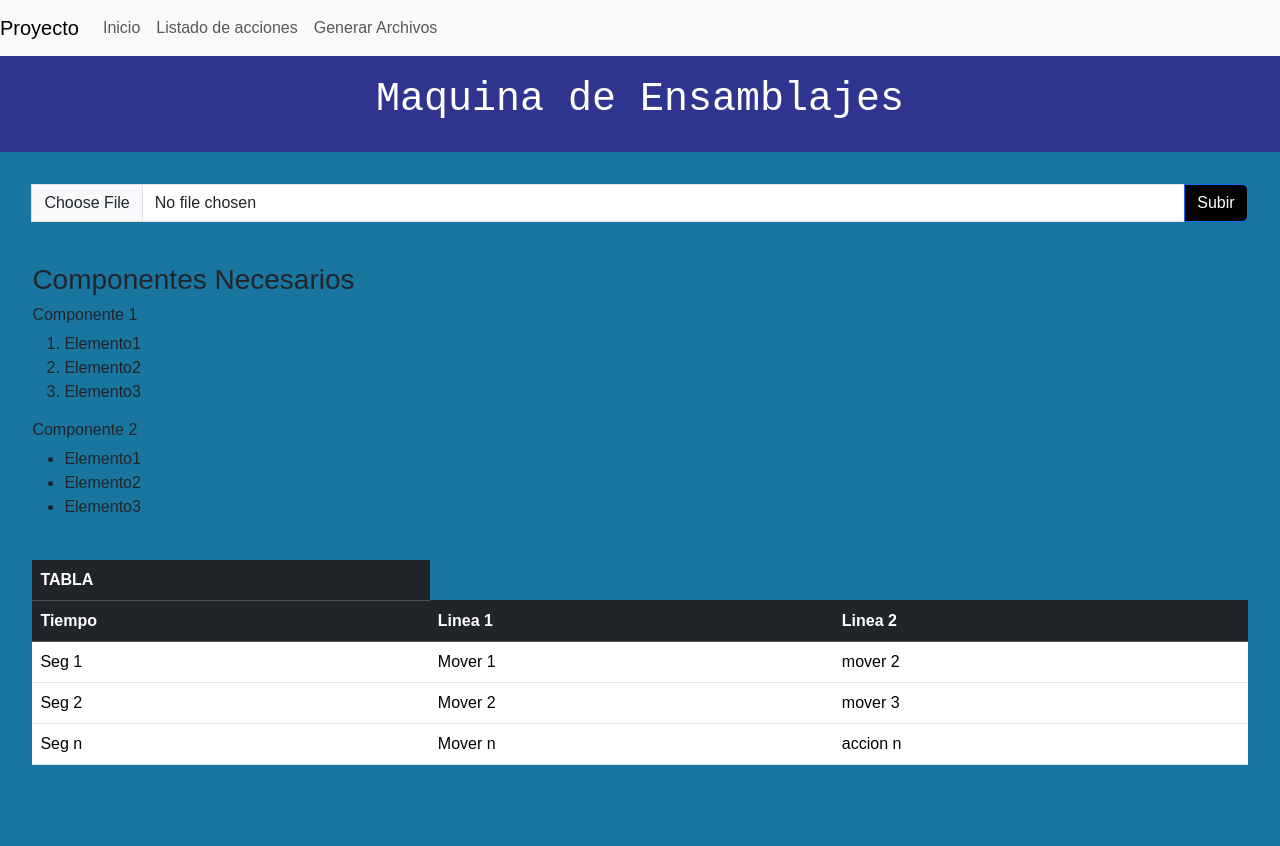
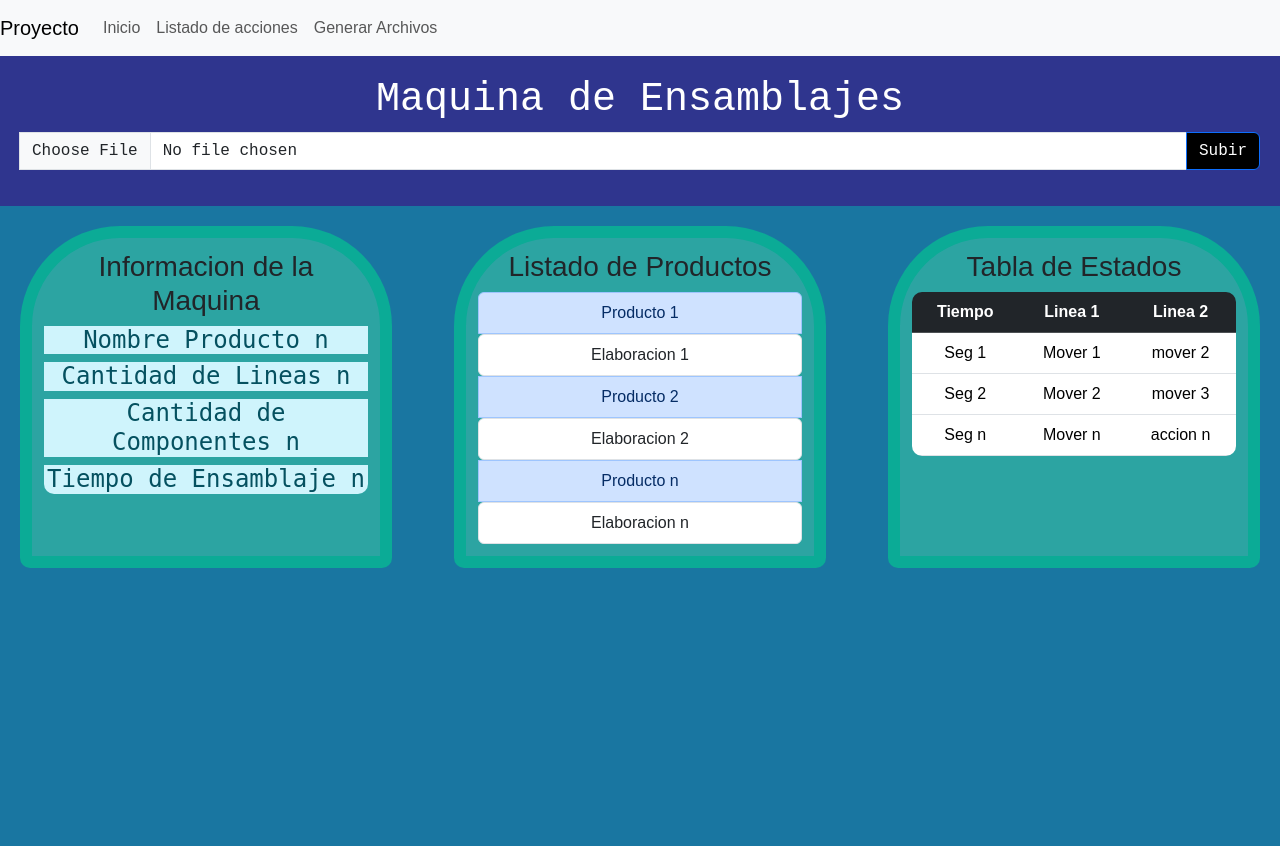
Before and after one commit to DaniPogti/IPC2_Proyecto2_202307534, a Flask app: page / in a window 1280 px wide. After the commit the page ends 568 px from the top, so only its background shows below. Run offline with Flask 3, Linux system fonts and the light colour scheme; parts of the project's set-up code (start-up, migrations or seed data) failed here and were passed over.

```diff
--- a/PYTHON/main.py
+++ b/PYTHON/main.py
@@ -65,7 +65,7 @@ def LeerXml():
             print("->   Nombre Producto: " , n_nom)
             print("->   Elaboracion: " , n_elaboracion)
             print("====================================================================")'''
-        ListaM.imprimir()
+            ListaM.imprimir()
     except Exception as e:
         return str(e)
 
--- a/PYTHON/templates/index.html
+++ b/PYTHON/templates/index.html
@@ -41,9 +41,53 @@
                 padding: 20px;
             }
 
+            .contenedor{
+                display: flex;  /* Flexbox para alinear en fila */
+                justify-content: flex-start;  /* Alineación de izquierda a derecha */
+                gap: 5%; /* Espacio entre las secciones */
+            }
+
             section{
-                padding: 1%;
+                width: 30%;  /* Cada sección ocupa el 30% del ancho */
+                padding: 10px;
+                background-color: rgb(44, 164, 162);
+                border: 12px solid #0bab96;
+                text-align: center;
+                border-radius: 100px 100px 10px 10px;
+                overflow: hidden;
+                transition: border 0.5s ease;
             }
+
+            section:hover{
+              border: 12px solid #99f1e5;
+
+            }
+
+            h3{
+              font-family: fantasy;
+            }
+
+            h3:hover{
+              text-shadow: rgb(255, 255, 255) -1px 0, rgb(0, 0, 255) 1px 0;
+              font-family: fantasy;
+            }
+
+            h4{
+              font-family: Monospace;
+            }
+
+            .table {
+              border-radius: 10px;
+              overflow: hidden;
+          }
+
+          .table thead th {
+              border-top: 0;
+          }
+
+          .table tbody tr {
+              border-bottom: 1px solid #dee2e6;
+          }
         </style>
     </head>
     <body>
@@ -52,41 +96,44 @@
         {% block contenido %}
         <header>
             <h1>Maquina de Ensamblajes</h1>
+            <div class="input-group mb-3">
+              <form action="/LeerXml" method="post" enctype="multipart/form-data"></form>
+                <input type="file" class="form-control" id="inputGroupFile01" name="archivo">
+                <button type="submit" class="btn btn-primary" style="color: rgb(255, 255, 255); background: rgb(0, 0, 0)">Subir</button>
+              </form>
+            </div>
         </header>
         <main>
+          <div class="contenedor">
             <section>
-              <div class="input-group mb-3">
-                <form action="/LeerXml" method="post" enctype="multipart/form-data"></form>
-                  <input type="file" class="form-control" id="inputGroupFile01">
-                  <button type="submit" class="btn btn-primary" style="color: rgb(255, 255, 255); background: rgb(0, 0, 0)">Subir</button>
-                </form>
-              </div>
-
+              <h3>Informacion de la Maquina</h3>
+                <h4 class="list-group-item list-group-item-info">Nombre Producto n</h4>
+                <h4 class="list-group-item list-group-item-info">Cantidad de Lineas n</h4>
+                <h4 class="list-group-item list-group-item-info">Cantidad de Componentes n</h4>
+                <h4 class="list-group-item list-group-item-info">Tiempo de Ensamblaje n</h4>
             </section>
-
             <section>
-                <h3>Componentes Necesarios</h3>
-                <h6>Componente 1</h6>
-                <ol>
-                  <li>Elemento1</li>
-                  <li>Elemento2</li>
-                  <li>Elemento3</li>
-                </ol>
-                <h6>Componente 2</h6>
-                <ul>
-                  <li>Elemento1</li>
-                  <li>Elemento2</li>
-                  <li>Elemento3</li>
+              <h3>Listado de Productos</h3>
+                <ul class="list-group">
+                  <li class="list-group-item list-group-item-primary">Producto 1</li>
+                  <ul class="list-group">
+                    <li class="list-group-item">Elaboracion 1</li>
+                  </ul>
+                  <li class="list-group-item list-group-item-primary">Producto 2</li>
+                    <ul class="list-group">
+                      <li class="list-group-item">Elaboracion 2</li>
+                    </ul>
+                  <li class="list-group-item list-group-item-primary">Producto n</li>
+                    <ul class="list-group">
+                      <li class="list-group-item">Elaboracion n</li>
+                    </ul>
                 </ul>
             </section>
 
             <section>
+              <h3>Tabla de Estados</h3>
                 <table class="table table-hover">
                   <thead class="table-dark">
-                    <tr>
-                        <th>TABLA</th>
-                      </tr>
-                    <tr>
                       <th>Tiempo</th>
                       <th>Linea 1</th>
                       <th>Linea 2</th>
@@ -111,12 +158,7 @@
                   </tbody>
                 </table>
             </section>
-
-            <section>
-                <div>
-                    <h2></h2>
-                </div>
-            </section>
+          </div>
         </main>
         {% endblock %}
     </body>
```
